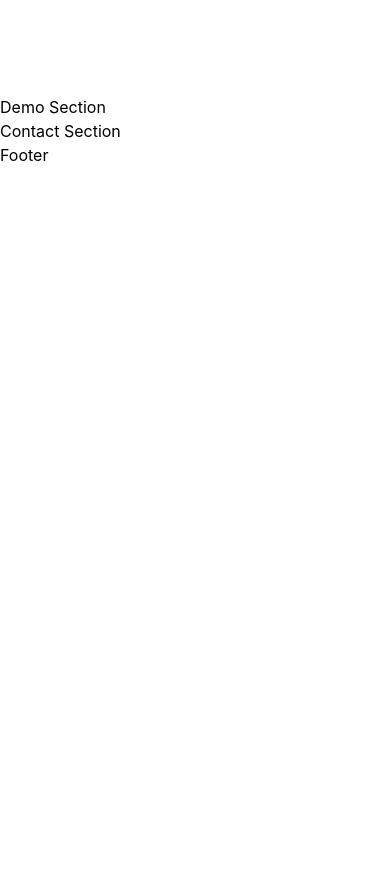
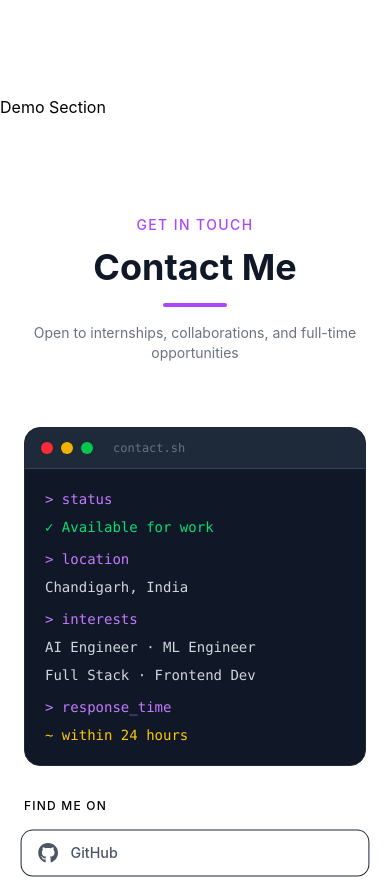
Before and after one commit to SahilSagarGupta/portfolio, a React (Vite) app: page / in a window 390 px wide. Shown: the part 6944-7829 px from the top of the page. Before the commit the page ends 7111 px from the top, so only its background shows below. Built offline with nearby package versions, Linux system fonts and the light colour scheme.

Commit message:
feat: add Contact section with EmailJS integration

```diff
--- a/package.json
+++ b/package.json
@@ -10,6 +10,7 @@
     "preview": "vite preview"
   },
   "dependencies": {
+    "@emailjs/browser": "^4.4.1",
     "@tailwindcss/vite": "^4.3.0",
     "framer-motion": "^12.40.0",
     "react": "^19.2.6",
--- a/src/sections/Contact.jsx
+++ b/src/sections/Contact.jsx
@@ -1,5 +1,245 @@
+import { useState, useRef, useEffect } from 'react'
+import emailjs from '@emailjs/browser'
+import { FaGithub, FaLinkedin, FaEnvelope } from 'react-icons/fa'
+import { HiCheckCircle, HiXCircle } from 'react-icons/hi'
+
+const socialLinks = [
+  {
+    name: 'GitHub',
+    href: 'https://github.com/SahilSagarGupta',
+    icon: <FaGithub size={20} />,
+    color: 'hover:text-gray-950 dark:hover:text-white hover:border-gray-950 dark:hover:border-white',
+  },
+  {
+    name: 'LinkedIn',
+    href: 'https://linkedin.com/in/sahilsagargupta',
+    icon: <FaLinkedin size={20} />,
+    color: 'hover:text-blue-400 hover:border-blue-400',
+  },
+  {
+    name: 'Email',
+    href: 'mailto:sahilsagar.dev@gmail.com',
+    icon: <FaEnvelope size={20} />,
+    color: 'hover:text-purple-400 hover:border-purple-400',
+  },
+]
+
 const Contact = () => {
-  return <div>Contact Section</div>
+  const [form, setForm] = useState({ name: '', email: '', message: '' })
+  const [status, setStatus] = useState(null) // 'sending' | 'success' | 'error'
+  const [inView, setInView] = useState(false)
+  const sectionRef = useRef(null)
+  const formRef = useRef(null)
+
+  useEffect(() => {
+    const observer = new IntersectionObserver(
+      ([entry]) => {
+        if (entry.isIntersecting) { setInView(true); observer.disconnect() }
+      },
+      { threshold: 0.1 }
+    )
+    if (sectionRef.current) observer.observe(sectionRef.current)
+    return () => observer.disconnect()
+  }, [])
+
+const handleChange = (e) => {
+  const key = e.target.name === 'from_name' ? 'name'
+    : e.target.name === 'from_email' ? 'email'
+    : 'message'
+  setForm({ ...form, [key]: e.target.value })
+}
+
+  const handleSubmit = async (e) => {
+    e.preventDefault()
+    if (!form.name || !form.email || !form.message) return
+
+    setStatus('sending')
+
+    try {
+      await emailjs.sendForm(
+        import.meta.env.VITE_EMAILJS_SERVICE_ID,
+        import.meta.env.VITE_EMAILJS_TEMPLATE_ID,
+        formRef.current,
+        import.meta.env.VITE_EMAILJS_PUBLIC_KEY
+      )
+      setStatus('success')
+      setForm({ name: '', email: '', message: '' })
+      setTimeout(() => setStatus(null), 4000)
+    } catch (err) {
+      setStatus('error')
+      setTimeout(() => setStatus(null), 4000)
+    }
+  }
+
+const inputClass = `w-full px-4 py-3 rounded-xl
+    bg-gray-100 dark:bg-gray-800/50
+    border border-gray-200 dark:border-gray-700
+    text-gray-900 dark:text-white
+    placeholder-gray-400 dark:placeholder-gray-500
+    focus:outline-none focus:border-purple-500 focus:ring-1 focus:ring-purple-500/50
+    transition-all duration-200 text-sm`
+
+  return (
+    <section
+      id="contact"
+      ref={sectionRef}
+      className="py-24 bg-gray-50 dark:bg-gray-900 bg-white"
+    >
+      <div className="max-w-5xl mx-auto px-6">
+
+        {/* Heading */}
+        <div className="text-center mb-16">
+          <p className="text-purple-500 text-sm font-medium tracking-widest uppercase mb-3">
+            Get in touch
+          </p>
+          <h2 className="text-4xl md:text-5xl font-bold dark:text-white text-gray-900">
+            Contact Me
+          </h2>
+          <div className="w-16 h-1 bg-purple-500 mx-auto mt-4 rounded-full" />
+          <p className="text-gray-400 dark:text-gray-400 text-gray-500 mt-4 text-sm">
+            Open to internships, collaborations, and full-time opportunities
+          </p>
+        </div>
+
+        <div
+          className={`grid grid-cols-1 lg:grid-cols-5 gap-10 transition-all duration-700 ${
+            inView ? 'opacity-100 translate-y-0' : 'opacity-0 translate-y-10'
+          }`}
+        >
+          {/* Left — Info */}
+          <div className="lg:col-span-2 flex flex-col justify-between gap-8">
+
+            {/* Terminal card */}
+            <div className="bg-gray-900 dark:bg-gray-900 bg-gray-50 rounded-2xl overflow-hidden border border-gray-800 dark:border-gray-800 border-gray-200">
+              <div className="flex items-center gap-2 px-4 py-3 bg-gray-800 dark:bg-gray-800 bg-gray-200 border-b border-gray-700 dark:border-gray-700 border-gray-300">
+                <span className="w-3 h-3 rounded-full bg-red-500" />
+                <span className="w-3 h-3 rounded-full bg-yellow-500" />
+                <span className="w-3 h-3 rounded-full bg-green-500" />
+                <span className="ml-3 text-xs text-gray-500 font-mono">contact.sh</span>
+              </div>
+              <div className="p-5 font-mono text-sm space-y-2">
+                <p className="text-purple-400">&gt; status</p>
+                <p className="text-green-400">✓ Available for work</p>
+                <p className="text-purple-400 mt-3">&gt; location</p>
+                <p className="text-gray-300 dark:text-gray-300 ">Chandigarh, India</p>
+                <p className="text-purple-400 mt-3">&gt; interests</p>
+                <p className="text-gray-300 dark:text-gray-300">AI Engineer · ML Engineer</p>
+                <p className="text-gray-300 dark:text-gray-300">Full Stack · Frontend Dev</p>
+                <p className="text-purple-400 mt-3">&gt; response_time</p>
+                <p className="text-yellow-400">~ within 24 hours</p>
+              </div>
+            </div>
+
+            {/* Social Links */}
+            <div>
+              <p className="text-xs dark:text-gray-300 uppercase tracking-widest font-medium mb-4">
+                Find me on
+              </p>
+              <div className="flex flex-col gap-3">
+                {socialLinks.map((link) => (
+                  <a
+                    key={link.name}
+                    href={link.href}
+                    target="_blank"
+                    rel="noopener noreferrer"
+                    className={`flex items-center gap-3 px-4 py-3 rounded-xl border border-gray-800 dark:border-gray-800 border-gray-200 text-gray-600 dark:text-gray-400 text-gray-500 ${link.color} transition-all duration-200 hover: scale-[1.02]`}
+                  >
+                    {link.icon}
+                    <span className="text-sm font-medium">{link.name}</span>
+                  </a>
+                ))}
+              </div>
+            </div>
+          </div>
+
+          {/* Right — Form */}
+          <div className="lg:col-span-3">
+            <div className="bg-white dark:bg-gray-900 rounded-2xl p-8 border border-gray-200 dark:border-gray-800">
+              <p className="text-black dark:text-white text-gray-900 font-semibold text-lg mb-6">
+                Send a message
+              </p>
+
+              <form ref={formRef} onSubmit={handleSubmit} className="space-y-4">
+                <div className="grid grid-cols-1 sm:grid-cols-2 gap-4">
+                  <div>
+                    <label className="block text-xs text-gray-500 font-medium mb-1.5 uppercase tracking-wider">
+                      Name
+                    </label>
+                    <input
+                      type="text"
+                      name="from_name"
+                      value={form.name}
+                      onChange={handleChange}
+                      placeholder="Your name"
+                      className={inputClass}
+                      required
+                    />
+                  </div>
+                  <div>
+                    <label className="block text-xs text-gray-500 font-medium mb-1.5 uppercase tracking-wider">
+                      Email
+                    </label>
+                    <input
+                      type="email"
+                      name="from_email"
+                      value={form.email}
+                      onChange={handleChange}
+                      placeholder="your@email.com"
+                      className={inputClass}
+                      required
+                    />
+                  </div>
+                </div>
+
+                <div>
+                  <label className="block text-xs text-gray-500 font-medium mb-1.5 uppercase tracking-wider">
+                    Message
+                  </label>
+                  <textarea
+                    name="message"
+                    value={form.message}
+                    onChange={handleChange}
+                    placeholder="Tell me about your project or opportunity..."
+                    rows={5}
+                    className={`${inputClass} resize-none`}
+                    required
+                  />
+                </div>
+
+                {/* Submit button */}
+                <button
+                  type="submit"
+                  disabled={status === 'sending'}
+                  className="w-full py-3.5 rounded-xl bg-purple-600 hover:bg-purple-700 disabled:bg-purple-800 disabled:cursor-not-allowed text-white font-medium text-sm transition-all duration-200 hover:scale-[1.01] hover:shadow-lg hover:shadow-purple-500/25"
+                >
+                  {status === 'sending' ? (
+                    <span className="flex items-center justify-center gap-2">
+                      <span className="w-4 h-4 border-2 border-white/30 border-t-white rounded-full animate-spin" />
+                      Sending...
+                    </span>
+                  ) : 'Send Message'}
+                </button>
+
+                {/* Status messages */}
+                {status === 'success' && (
+                  <div className="flex items-center gap-2 text-green-400 bg-green-400/10 border border-green-400/20 rounded-xl px-4 py-3 text-sm">
+                    <HiCheckCircle size={18} />
+                    Message sent! I'll get back to you within 24 hours.
+                  </div>
+                )}
+                {status === 'error' && (
+                  <div className="flex items-center gap-2 text-red-400 bg-red-400/10 border border-red-400/20 rounded-xl px-4 py-3 text-sm">
+                    <HiXCircle size={18} />
+                    Something went wrong. Try emailing me directly.
+                  </div>
+                )}
+              </form>
+            </div>
+          </div>
+        </div>
+      </div>
+    </section>
+  )
 }
 
 export default Contact
```
Also changed, not shown: 2 other files (tests, documents, lock files or other folders).
